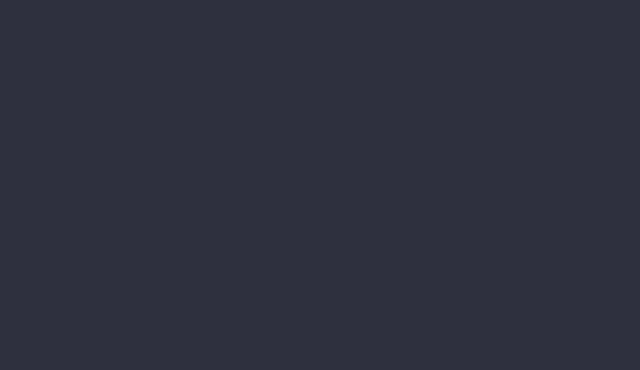
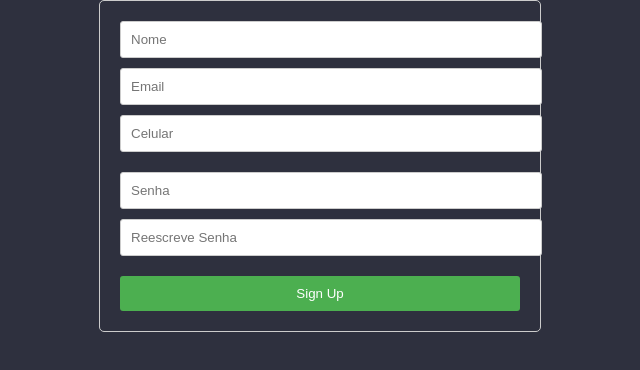
Before and after one commit to hannanhunny01/CebraspeCrawlerX-FrontEnd, a React (Vite) app in the folder frontend/: page /signup in a window 1280 px wide. Before the commit this address had no page. Shown: the top 370 px of the page, without its empty margins (320-960 px from the left). Built offline with nearby package versions, Linux system fonts and the light colour scheme.

Commit message:
adding initaial signup Component

```diff
--- a/frontend/src/App.jsx
+++ b/frontend/src/App.jsx
@@ -6,6 +6,7 @@ import "./App.css"
 
 import Home from "./pages/home/home";
 import Login from "./pages/login/login";
+import SignUp from "./pages/signup/signup";
 
 const About = () => {
   return (
@@ -65,6 +66,7 @@ const App = () => {
       <Route path="/contact" element={<Contact />} />
 
       <Route path="/login" element={<Login />} />
+      <Route exact path="/signup" element={<SignUp />} />
 
     </Routes>
     </BrowserRouter>
--- a/frontend/src/components/Navbar/navbar.jsx
+++ b/frontend/src/components/Navbar/navbar.jsx
@@ -40,7 +40,7 @@ const Navbar = () => {
             <NavLink to="/login">Login</NavLink>
             </li>
             <li>
-            <NavLink to="/">SignUp</NavLink>
+            <NavLink to="/signup">SignUp</NavLink>
             </li>
           </ul>
 
--- /dev/null
+++ b/frontend/src/components/register/registerFirst/firstSection.jsx
@@ -0,0 +1,28 @@
+import React from 'react';
+
+const FirstSection = ({ nome, email, celular, setNome, setEmail, setCelular }) => {
+  return (
+    <div className="first-section">
+      <input
+        type="text"
+        placeholder="Nome"
+        value={nome}
+        onChange={(e) => setNome(e.target.value)}
+      />
+      <input
+        type="email"
+        placeholder="Email"
+        value={email}
+        onChange={(e) => setEmail(e.target.value)}
+      />
+      <input
+        type="text"
+        placeholder="Celular"
+        value={celular}
+        onChange={(e) => setCelular(e.target.value)}
+      />
+    </div>
+  );
+};
+
+export default FirstSection;
--- /dev/null
+++ b/frontend/src/components/register/registerSecond/secondSection.jsx
@@ -0,0 +1,22 @@
+import React from 'react';
+
+const SecondSection = ({ senha, reSenha, setSenha, setReSenha }) => {
+  return (
+    <div className="second-section">
+      <input
+        type="password"
+        placeholder="Senha"
+        value={senha}
+        onChange={(e) => setSenha(e.target.value)}
+      />
+      <input
+        type="password"
+        placeholder="Reescreve Senha"
+        value={reSenha}
+        onChange={(e) => setReSenha(e.target.value)}
+      />
+    </div>
+  );
+};
+
+export default SecondSection;
--- a/frontend/src/pages/signup/signup.css
+++ b/frontend/src/pages/signup/signup.css
@@ -0,0 +1,35 @@
+.sign-up-form {
+    width: 400px;
+    margin: 0 auto;
+    padding: 20px;
+    border: 1px solid #ccc;
+    border-radius: 5px;
+  }
+
+  input {
+    display: block;
+    width: 100%;
+    padding: 10px;
+    margin-bottom: 10px;
+    border: 1px solid #ccc;
+    border-radius: 3px;
+  }
+
+  button {
+    display: block;
+    width: 100%;
+    padding: 10px;
+    background-color: #4CAF50;
+    color: white;
+    border: none;
+    border-radius: 3px;
+    cursor: pointer;
+  }
+
+  button:hover {
+    background-color: #45a049;
+  }
+
+  .first-section, .second-section {
+    margin-bottom: 20px;
+  }
--- a/frontend/src/pages/signup/signup.jsx
+++ b/frontend/src/pages/signup/signup.jsx
@@ -0,0 +1,43 @@
+import React, { useState } from 'react';
+import './signup.css';
+
+
+
+import FirstSection from '../../components/register/registerFirst/firstSection';
+import SecondSection from '../../components/register/registerSecond/secondSection';
+const SignUp = () => {
+  const [nome, setNome] = useState('');
+  const [email, setEmail] = useState('');
+  const [celular, setCelular] = useState('');
+  const [senha, setSenha] = useState('');
+  const [reSenha, setReSenha] = useState('');
+
+  const handleSignUp = (e) => {
+    e.preventDefault();
+    // Add your sign-up logic here
+  };
+
+  return (
+    <div className="sign-up-form">
+      <form onSubmit={handleSignUp}>
+        <FirstSection
+          nome={nome}
+          email={email}
+          celular={celular}
+          setNome={setNome}
+          setEmail={setEmail}
+          setCelular={setCelular}
+        />
+        <SecondSection
+          senha={senha}
+          reSenha={reSenha}
+          setSenha={setSenha}
+          setReSenha={setReSenha}
+        />
+        <button type="submit">Sign Up</button>
+      </form>
+    </div>
+  );
+};
+
+export default SignUp;
```
Also changed, not shown: frontend/src/components/register/registerFirst/firstSection.css (added), frontend/src/components/register/registerSecond/secondSection.css (added).
